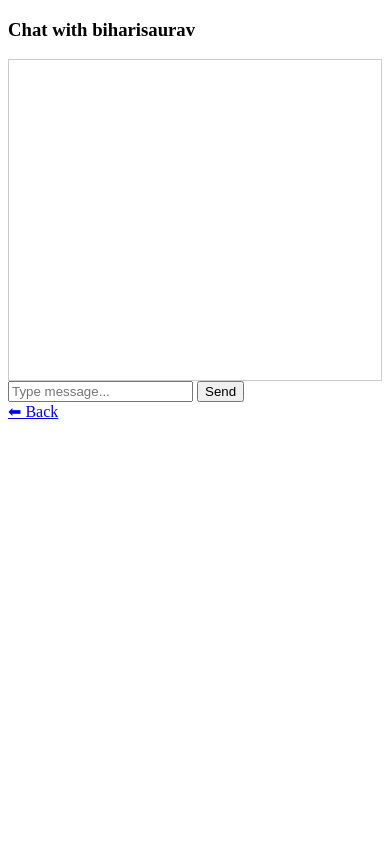
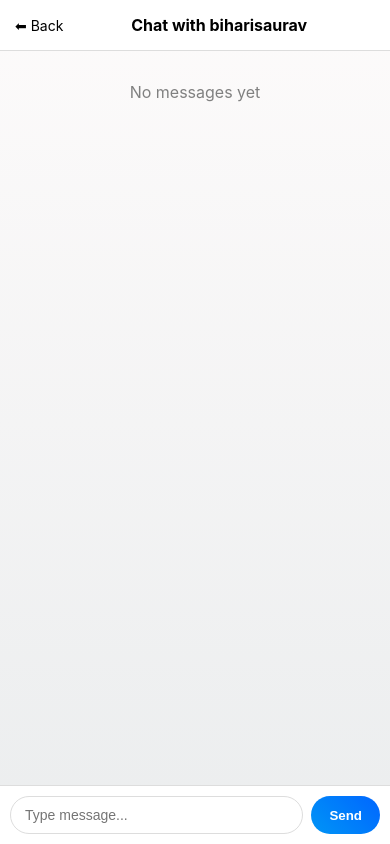
Before and after one commit to sauravraj1410-lab/insta, a Django app: template templates/chat/chat_room.html in a window 390 px wide. Run offline with Django 5.2, Linux system fonts and the light colour scheme; the template is opened without the code that fills it: values that come from a table or form of the project are taken from there, others are empty; data comes from the database, SQL or seed files in the repository.

Commit message:
Update chat_room.html

```diff
--- a/templates/chat/chat_room.html
+++ b/templates/chat/chat_room.html
@@ -1,25 +1,212 @@
 <!DOCTYPE html>
 <html>
+<head>
+    <title>Chat • {{ other_user.username }}</title>
+    <meta name="viewport" content="width=device-width, initial-scale=1.0">
+
+    <style>
+        * { box-sizing: border-box; }
+
+        body {
+            margin: 0;
+            font-family: -apple-system, BlinkMacSystemFont, "Segoe UI", Roboto, Arial;
+            background: linear-gradient(to bottom, #fdfbfb, #ebedee);
+            display: flex;
+            flex-direction: column;
+            height: 100vh;
+        }
+
+        /* HEADER */
+        .chat-header {
+            background: white;
+            padding: 15px;
+            border-bottom: 1px solid #ddd;
+            display: flex;
+            justify-content: space-between;
+            align-items: center;
+            position: sticky;
+            top: 0;
+            z-index: 10;
+        }
+
+        .chat-header h3 {
+            margin: 0;
+            font-size: 16px;
+        }
+
+        .chat-header a {
+            text-decoration: none;
+            font-size: 14px;
+            color: black;
+        }
+
+        /* MESSAGE AREA */
+        .chat-body {
+            flex: 1;
+            padding: 15px;
+            overflow-y: auto;
+            display: flex;
+            flex-direction: column;
+            gap: 10px;
+        }
+
+        .message-wrapper {
+            display: flex;
+            flex-direction: column;
+            max-width: 75%;
+        }
+
+        .sent-wrapper {
+            align-self: flex-end;
+            align-items: flex-end;
+        }
+
+        .received-wrapper {
+            align-self: flex-start;
+            align-items: flex-start;
+        }
+
+        .message {
+            padding: 10px 14px;
+            border-radius: 18px;
+            font-size: 14px;
+            word-wrap: break-word;
+        }
+
+        .sent {
+            background: linear-gradient(45deg,#0095f6,#0066ff);
+            color: white;
+            border-bottom-right-radius: 5px;
+        }
+
+        .received {
+            background: white;
+            border: 1px solid #ddd;
+            border-bottom-left-radius: 5px;
+        }
+
+        .sender-name {
+            font-size: 11px;
+            font-weight: 600;
+            margin-bottom: 3px;
+            opacity: 0.7;
+        }
+
+        .seen-status {
+            font-size: 11px;
+            margin-top: 3px;
+            opacity: 0.7;
+        }
+
+        .seen {
+            color: #0095f6;
+        }
+
+        .delivered {
+            color: gray;
+        }
+
+        /* INPUT AREA */
+        .chat-footer {
+            background: white;
+            border-top: 1px solid #ddd;
+            padding: 10px;
+        }
+
+        .chat-form {
+            display: flex;
+            gap: 8px;
+        }
+
+        .chat-form input {
+            flex: 1;
+            padding: 10px 14px;
+            border-radius: 25px;
+            border: 1px solid #ddd;
+            outline: none;
+            font-size: 14px;
+        }
+
+        .chat-form button {
+            padding: 10px 18px;
+            border-radius: 25px;
+            border: none;
+            background: linear-gradient(45deg,#0095f6,#0066ff);
+            color: white;
+            font-weight: 600;
+            cursor: pointer;
+        }
+
+        @media (max-width: 480px) {
+            .message-wrapper {
+                max-width: 85%;
+            }
+        }
+    </style>
+</head>
+
 <body>
 
-<h3>Chat with {{ other_user.username }}</h3>
-
-<div style="border:1px solid #ccc; padding:10px; height:300px; overflow-y:auto;">
-    {% for msg in messages %}
-        <p>
-            <strong>{{ msg.sender.username }}:</strong>
-            {{ msg.text }}
-        </p>
-    {% endfor %}
+<div class="chat-header">
+    <a href="/chat/">⬅ Back</a>
+    <h3>Chat with {{ other_user.username }}</h3>
+    <div></div>
 </div>
 
-<form method="POST">
-    {% csrf_token %}
-    <input type="text" name="message" placeholder="Type message..." required>
-    <button>Send</button>
-</form>
+<div class="chat-body">
 
-<a href="/chat/">⬅ Back</a>
+{% for msg in messages %}
+    <div class="message-wrapper
+        {% if msg.sender == request.user %}
+            sent-wrapper
+        {% else %}
+            received-wrapper
+        {% endif %}">
+
+        {% if msg.sender != request.user %}
+            <div class="sender-name">{{ msg.sender.username }}</div>
+        {% endif %}
+
+        <div class="message
+            {% if msg.sender == request.user %}
+                sent
+            {% else %}
+                received
+            {% endif %}">
+            {{ msg.text }}
+        </div>
+
+        <!-- Seen Status (only for messages sent by current user) -->
+        {% if msg.sender == request.user %}
+            <div class="seen-status
+                {% if msg.is_seen %}
+                    seen
+                {% else %}
+                    delivered
+                {% endif %}">
+                {% if msg.is_seen %}
+                    ✓ Seen
+                {% else %}
+                    ✓ Delivered
+                {% endif %}
+            </div>
+        {% endif %}
+
+    </div>
+
+{% empty %}
+    <p style="text-align:center;color:gray;">No messages yet</p>
+{% endfor %}
+
+</div>
+
+<div class="chat-footer">
+    <form method="POST" class="chat-form">
+        {% csrf_token %}
+        <input type="text" name="message" placeholder="Type message..." required>
+        <button type="submit">Send</button>
+    </form>
+</div>
 
 </body>
 </html>
```
